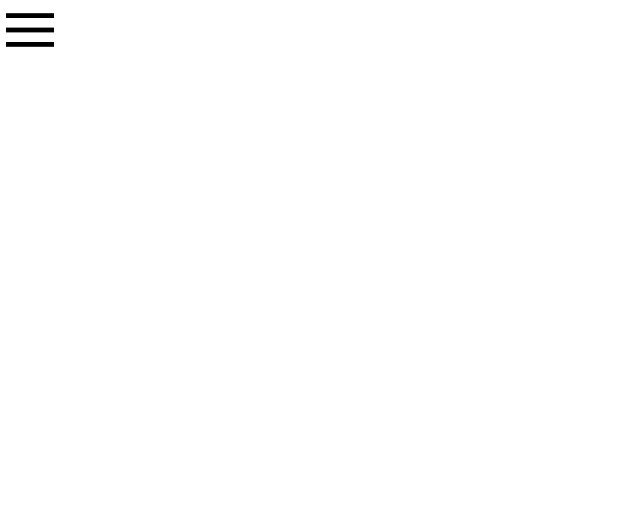
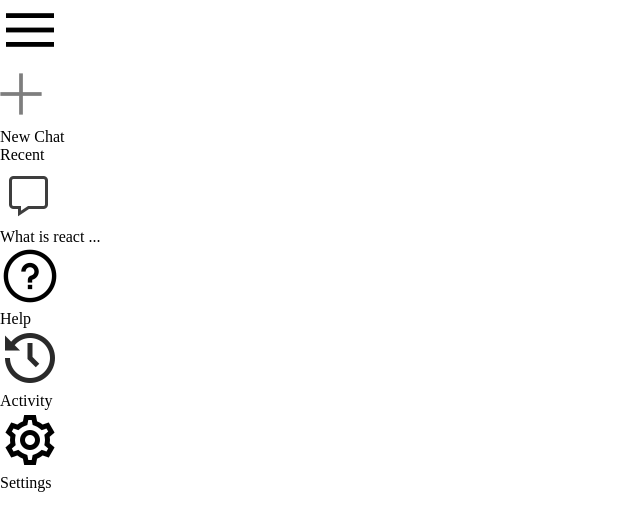
Before and after one commit to SGreen24/GojoGPT, a React (Vite) app in the folder SearchEngine/: page / in a window 1280 px wide. Shown: the top 530 px of the page, without its empty margins (0-640 px from the left). Built offline with nearby package versions, Linux system fonts and the light colour scheme.

Commit message:
Added setting icons

```diff
--- a/SearchEngine/src/components/Sidebar/Sidebar.jsx
+++ b/SearchEngine/src/components/Sidebar/Sidebar.jsx
@@ -6,11 +6,35 @@
   return (
     <div className='sidebar'>
         <div className="top">
-            <img src={assets.menu_icon} alt="" />
+            <img className='menu' src={assets.menu_icon} alt="" />
+            <div className="new-chat">
+                <img src={assets.plus_icon} alt="" />
+                <p>New Chat</p>
+            </div>
+            <div className="recent">
+                <p className="recent-title">Recent</p>
+                <div className="recent-entry">
+                    <img src={assets.message_icon} alt="" />
+                    <p>What is react ...</p>
+                </div>
+            </div>
         </div>
 
 
-        <div className="bottom"></div>
+        <div className="bottom">
+            <div className="bottom-item recent-entry">
+                <img src={assets.question_icon} alt="" />
+                <p>Help</p>
+            </div>
+            <div className="bottom-item recent-entry">
+                <img src={assets.history_icon} alt="" />
+                <p>Activity</p>
+            </div>
+            <div className="bottom-item recent-entry">
+                <img src={assets.setting_icon} alt="" />
+                <p>Settings</p>
+            </div>
+        </div>
         </div>
   )
 }
```
